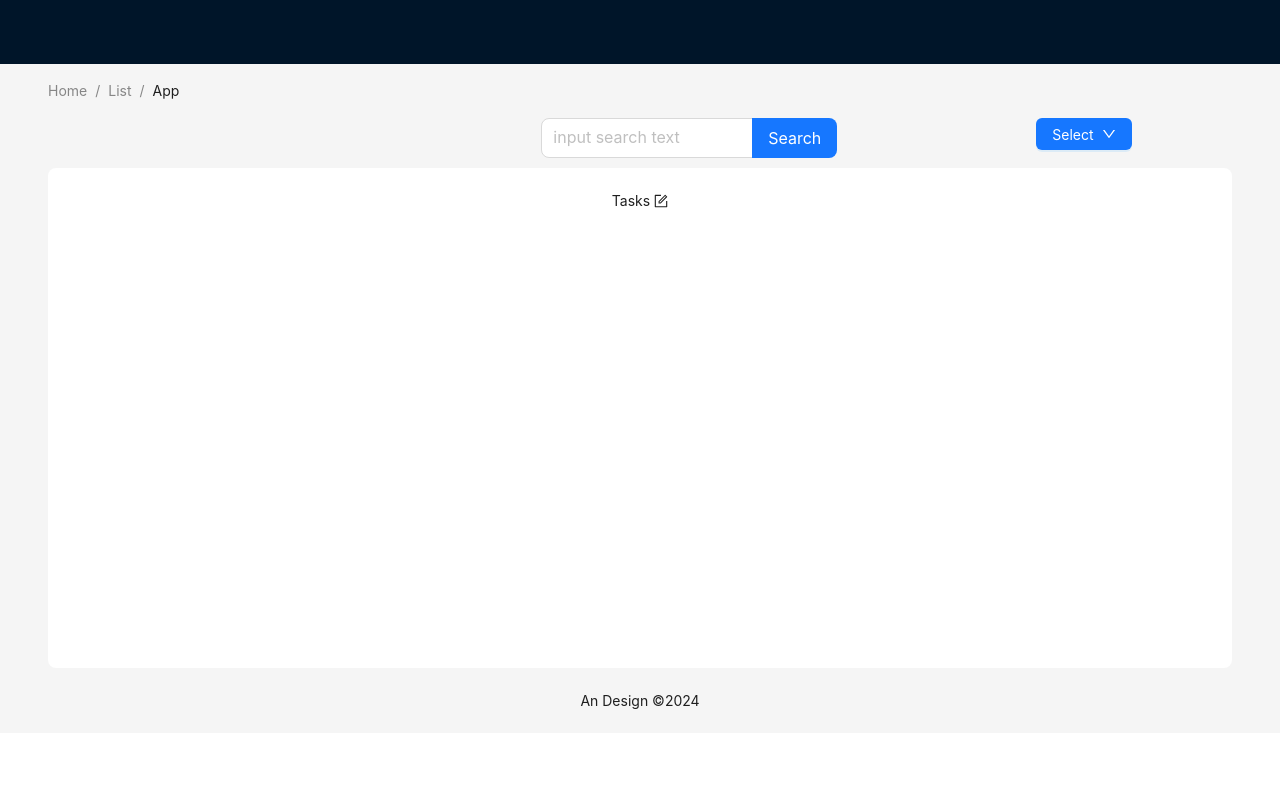
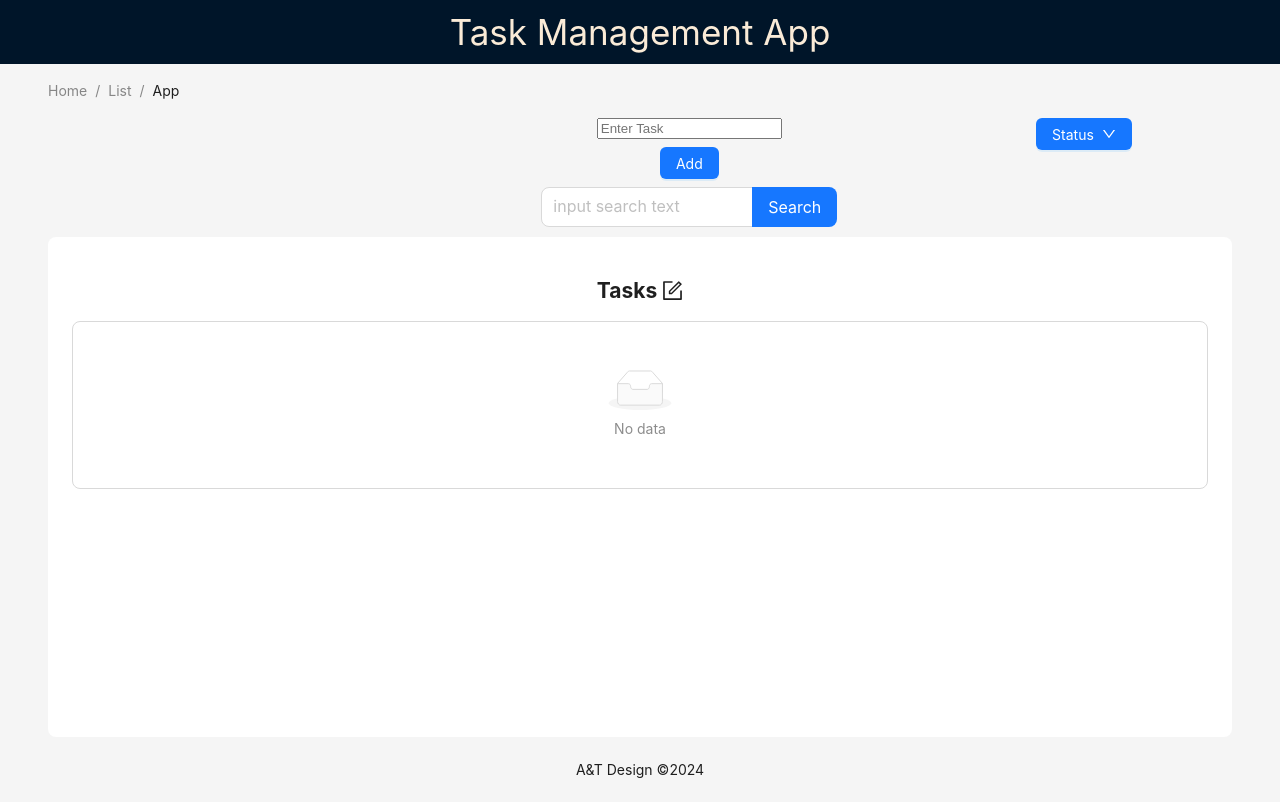
Before and after one commit to NikhileshDev/Task-Mngmnt-App, a React (Create React App) app: page / in a window 1280 px wide. Built offline with nearby package versions, Linux system fonts and the light colour scheme; the HTML template or start-up script is replaced by a standard one.

Commit message:
Add Task

```diff
--- a/src/App.css
+++ b/src/App.css
@@ -1,5 +1,12 @@
 .main-div {
   text-align: center;
+}
+
+.header {
+  display: flex;
+  justify-content: center;
+  color: antiquewhite;
+  font-size: 35px;
 }
 
 .container {
@@ -11,8 +18,3 @@
   min-height: 60vh;
   background-color: rgb(255, 249, 249);
 }
-
-.btn {
-  background-color: blue;
-  color: white;
-}
--- a/src/App.js
+++ b/src/App.js
@@ -1,5 +1,5 @@
-import React, { useState, useEffect } from 'react';
-import { Input, Space, Button, Row, Col, Breadcrumb, Layout, theme, Dropdown } from 'antd';
+import React, { useState } from 'react';
+import { Input, Space, Button, Row, Col, Breadcrumb, Layout, theme, Dropdown, List } from 'antd';
 import { FormOutlined, DownOutlined } from '@ant-design/icons';
 import './App.css';
 import { } from 'antd';
@@ -9,68 +9,38 @@ const { Search } = Input;
 const onSearch = (value, _e, info) => console.log(info?.source, value);
 
 const items = [
-  {
-    key: '1',
-    label: (
-      <a target="_blank" rel="noopener noreferrer" >
-        ALL
-      </a>
-    ),
-  },
-
-  {
-    key: '2',
-    label: (
-      <a target="_blank" rel="noopener noreferrer" >
-        Active
-      </a>
-    ),
-  },
-
-  {
-    key: '3',
-    label: (
-      <a target="_blank" rel="noopener noreferrer" >
-        Completed
-      </a>
-    ),
-    disabled: true,
-  },
+  { key: '1', label: 'All' , disabled: true },
+  { key: '2', label: 'Active' },
+  { key: '3', label: 'Completed' },
 ];
 
 
 const App = () => {
-  const [tasks, setTasks] = useState();
-  const [newTask, setNewTask] = useState();
+
+  const [tasks, setTasks] = useState([]);
+  const [newTask, setNewTask] = useState('');
 
   const {
     token: { colorBgContainer, borderRadiusLG },
   } = theme.useToken();
 
-  const addTask = () => { }
+  const addTask = () => {
+    if(!newTask.trim()) return;
+    setTasks([...tasks, { id: Date.now(), text: newTask, completed: false}]);
+    setNewTask('');
+  };
+
+
   return (
     <div className='main-div'>
 
       <Layout>
-        <Header
-          style={{
-            display: 'flex',
-            alignItems: 'center',
-          }}
-        >
+        <Header className = 'header' >
+          Task Management App
+        </Header>
 
-
-        </Header>
-        <Content
-          style={{
-            padding: '0 48px',
-          }}
-        >
-          <Breadcrumb
-            style={{
-              margin: '16px 0',
-            }}
-          >
+        <Content style={{ padding: '0 48px' }} >
+          <Breadcrumb style={{ margin: '16px 0' }} >
             <Breadcrumb.Item>Home</Breadcrumb.Item>
             <Breadcrumb.Item>List</Breadcrumb.Item>
             <Breadcrumb.Item>App</Breadcrumb.Item>
@@ -79,28 +49,22 @@ const App = () => {
 
           <Row>
             <Col
-              xs={{
-                span: 5,
-                offset: 1,
-              }}
-              lg={{
-                span: 6,
-                offset: 2,
-              }}
+              xs={{ span: 5, offset: 1 }}
+              lg={{ span: 6, offset: 2 }}
             >
 
             </Col>
             <Col
-              xs={{
-                span: 11,
-                offset: 1,
-              }}
-              lg={{
-                span: 6,
-                offset: 2,
-              }}
+              xs={{ span: 11, offset: 1 }}
+              lg={{ span: 6, offset: 2 }}
             >
                 <Space direction='vertical'>
+                  <input
+                    value = {newTask}
+                    onChange={(e) => setNewTask(e.target.value)}
+                    placeholder = 'Enter Task'
+                  />
+                  <Button type='primary' onClick={addTask}> Add </Button>
                   <Search
                     placeholder='input search text'
                     enterButton='Search'
@@ -110,31 +74,22 @@ const App = () => {
                 </Space>
             </Col>
             <Col
-              xs={{
-                span: 5,
-                offset: 1,
-              }}
-              lg={{
-                span: 6,
-                offset: 2,
-              }}
+              xs={{ span: 5, offset: 1 }}
+              lg={{ span: 6, offset: 2 }}
             >
               <Dropdown
-                menu={{
-                  items,
-                }}
+                menu = {{ items }}
               >
                 <a onClick={(e) => e.preventDefault()}>
                   <Space>
                     <Button type='primary'>
-                      Select<DownOutlined />
+                      Status <DownOutlined />
                     </Button>
                   </Space>
                 </a>
               </Dropdown>
             </Col>
           </Row>
-
 
           <div
             style={{
@@ -145,15 +100,22 @@ const App = () => {
               marginTop: 10
             }}
           >
-            Tasks <FormOutlined />
+            <h2>  Tasks <FormOutlined /> </h2>
+            <List
+             bordered
+             dataSource = {tasks}
+             renderItem={(task) => {
+               <List.Item>
+                 <div> {task.text} </div>
+               </List.Item>
+              }}
+            />
           </div>
+
         </Content>
-        <Footer
-          style={{
-            textAlign: 'center',
-          }}
-        >
-          An Design ©{new Date().getFullYear()}
+
+        <Footer style = {{ textAlign: 'center' }} >
+          A&T Design ©{new Date().getFullYear()}
         </Footer>
       </Layout>
     </div>
```
Lines whose indentation alone changed are shown as unchanged.
